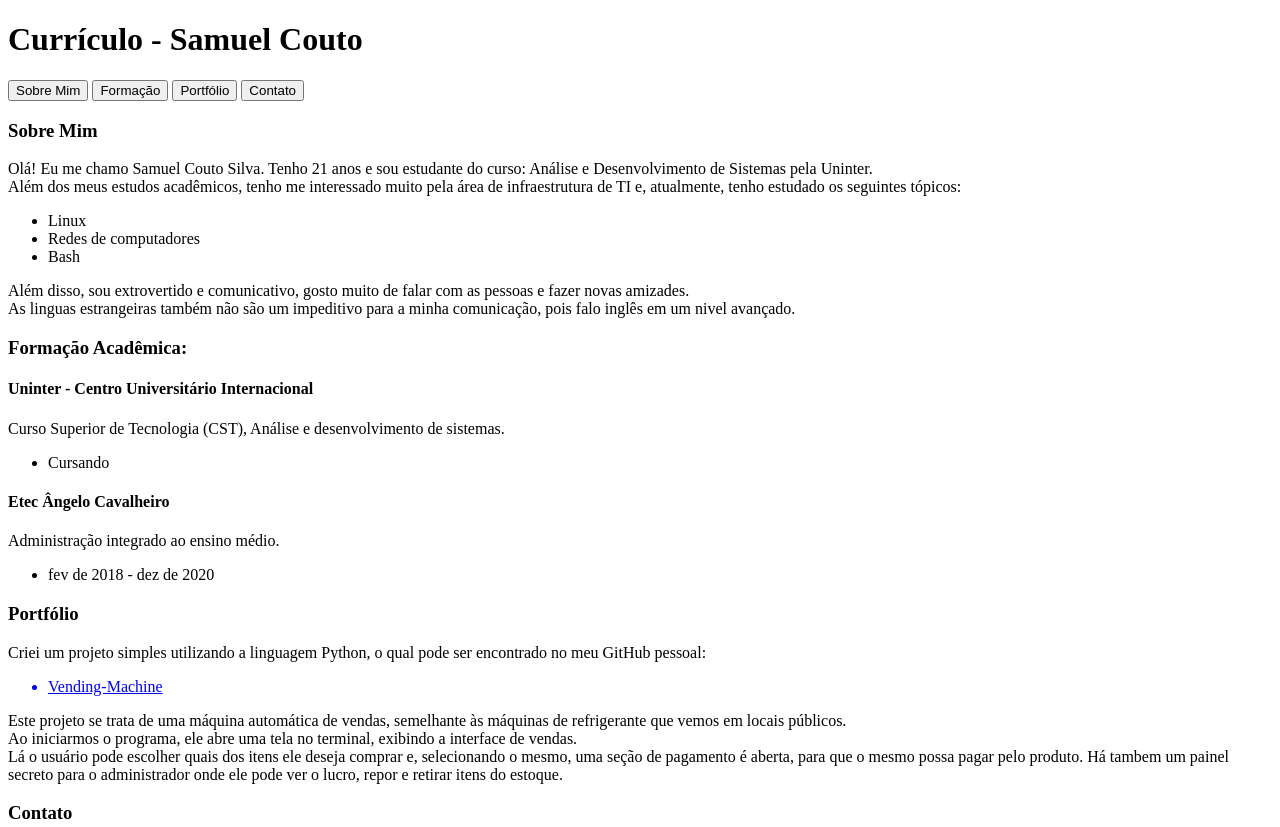
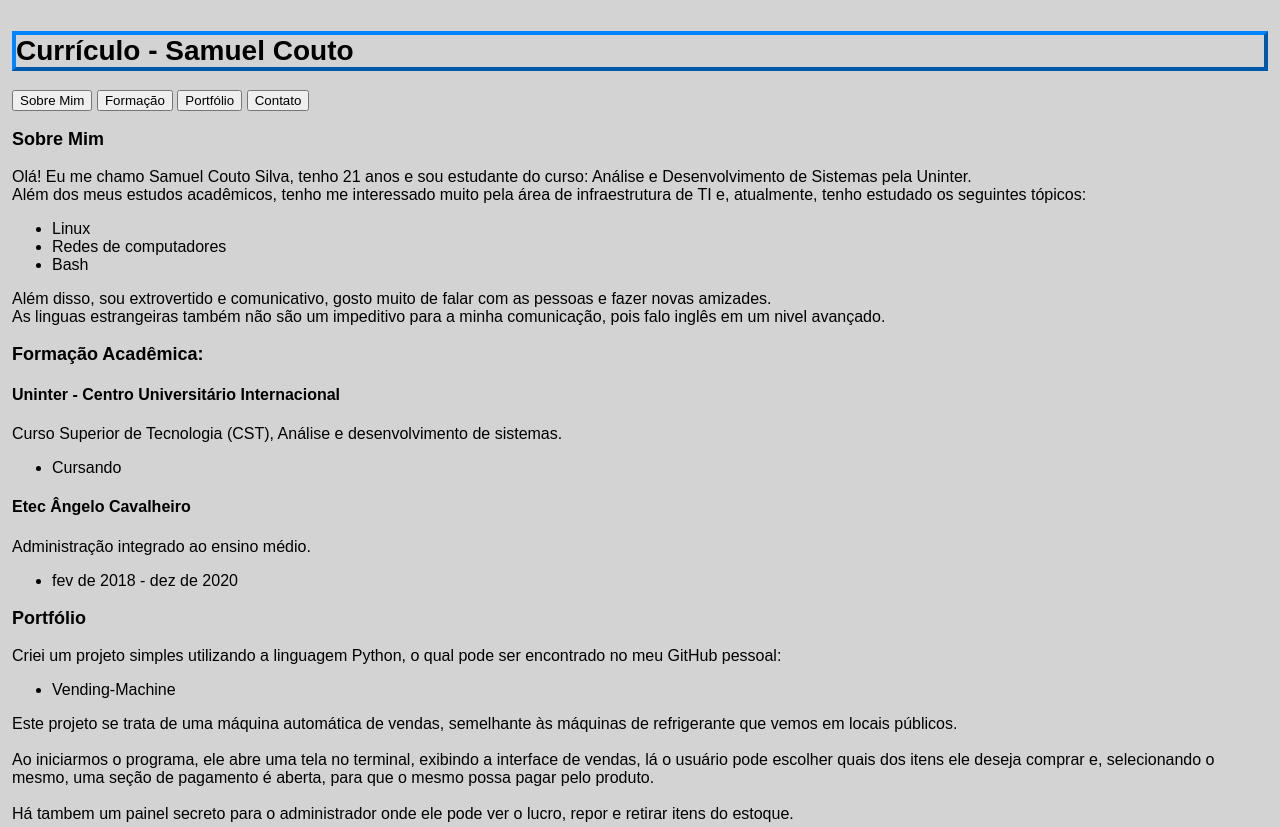
Before and after one commit to SamCouto/Curriculo_Samuel, a plain HTML site: page index.html in a window 1280 px wide. Shown: the top 827 px of the page. Drawn offline with Linux system fonts and the light colour scheme.

Commit message:
Correções e estilização

```diff
--- a/estilo.css
+++ b/estilo.css
@@ -0,0 +1,25 @@
+/*Manter a cor dos links como pretas*/
+a{
+    text-decoration: none;
+    color: black;
+}
+
+/*Setando a fonte, tamanho e padding do corpo do site*/
+body{
+    font-family: Arial, Helvetica, sans-serif;
+    background-color: lightgray;
+    padding: 4px 4px 4px 4px;
+}
+
+h1{
+    font-size: 28px;
+    border: 4px outset #0084ff;
+}
+
+h3{
+    font-size: 18px;
+}
+
+h4{
+    font-size: 16px;
+}
--- a/index.html
+++ b/index.html
@@ -3,29 +3,31 @@
 <head>
     <meta charset="UTF-8">
     <meta name="viewport" content="width=device-width, initial-scale=1.0">
+    <link rel="stylesheet" href="estilo.css">
     <title>Curriculo - Samuel</title>
 </head>
 <body>
     <h1>Currículo - Samuel Couto</h1>
     <!-- Inserção de botões que direcionam para as seções desta página através da tag a junto ao atributo href,
         sempre referenciando aos id's dos títulos -->
-    <a href="#1"><button>Sobre Mim</button></a>
-    <a href="#2"><button>Formação</button></a>
-    <a href="#3"><button>Portfólio</button></a>
-    <a href="#4"><button>Contato</button></a>
+        <a href="#1"><button>Sobre Mim</button></a>
+        <a href="#2"><button>Formação</button></a>
+        <a href="#3"><button>Portfólio</button></a>
+        <a href="#4"><button>Contato</button></a>
 
     <h3 id="1">Sobre Mim</h3>
         <p>
-            Olá! Eu me chamo Samuel Couto Silva.
-            Tenho 21 anos e sou estudante do curso: Análise e Desenvolvimento de Sistemas pela Uninter.<br>
+            Olá! Eu me chamo Samuel Couto Silva, tenho 21 anos e sou estudante do curso: Análise e Desenvolvimento de Sistemas pela Uninter.<br>
             Além dos meus estudos acadêmicos, tenho me interessado muito pela área de infraestrutura de TI e, atualmente, tenho estudado os seguintes tópicos:
             <ul>
                 <li>Linux</li>
                 <li>Redes de computadores</li>
                 <li>Bash</li>
             </ul>
+        </p>
+        <p>
             Além disso, sou extrovertido e comunicativo, gosto muito de falar com as pessoas e fazer novas amizades.<br>
-            As linguas estrangeiras também não são um impeditivo para a minha comunicação, pois falo inglês em um nivel avançado.
+            As linguas estrangeiras também não são um impeditivo para a minha comunicação, pois falo inglês em um nivel avançado.<br>
         </p>
     <h3 id="2">Formação Acadêmica:</h3>
         <h4>Uninter - Centro Universitário Internacional</h4>
@@ -49,10 +51,11 @@
                     <!-- Link para portfólio pessoal no GitHub -->
                     <a href="https://github.com/SamCouto/Vending-Machine.git"><li>Vending-Machine</li></a>
                 </ul>
+            </p>
+            <p>
                 Este projeto se trata de uma máquina automática de vendas, semelhante às máquinas de refrigerante que vemos em locais públicos.<br>
-                Ao iniciarmos o programa, ele abre uma tela no terminal, exibindo a interface de vendas.<br>
-                Lá o usuário pode escolher quais dos itens ele deseja comprar e, selecionando o mesmo, uma seção de pagamento é aberta, para que o mesmo possa pagar pelo produto.
-                Há tambem um painel secreto para o administrador onde ele pode ver o lucro, repor e retirar itens do estoque.
+                <br>Ao iniciarmos o programa, ele abre uma tela no terminal, exibindo a interface de vendas, lá o usuário pode escolher quais dos itens ele deseja comprar e, selecionando o mesmo, uma seção de pagamento é aberta, para que o mesmo possa pagar pelo produto.<br>
+                <br>Há tambem um painel secreto para o administrador onde ele pode ver o lucro, repor e retirar itens do estoque.
             </p>
     <h3 id="4">Contato</h3>
             <!-- Inserção de campos para o envio de mensagens ao criador da página.
```
